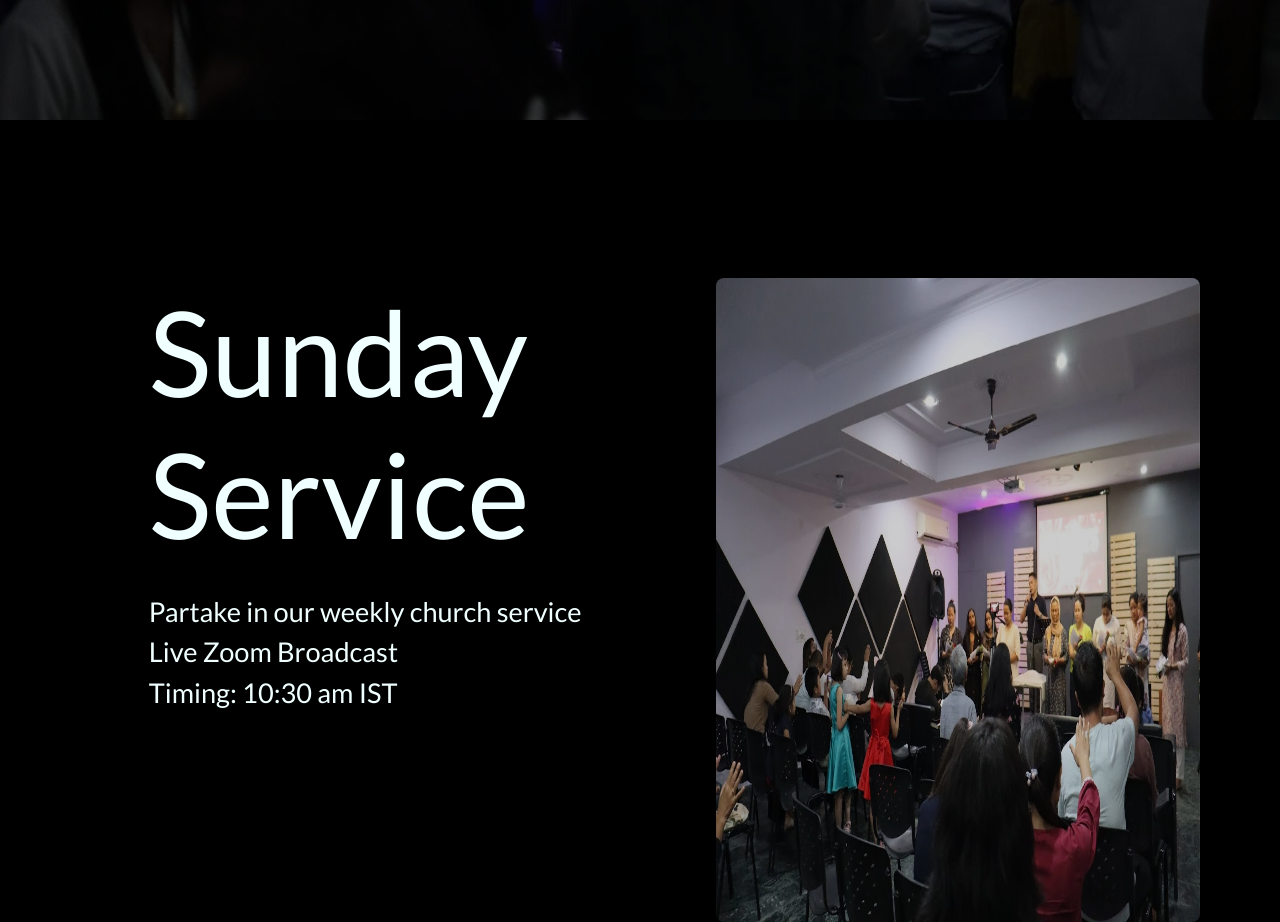
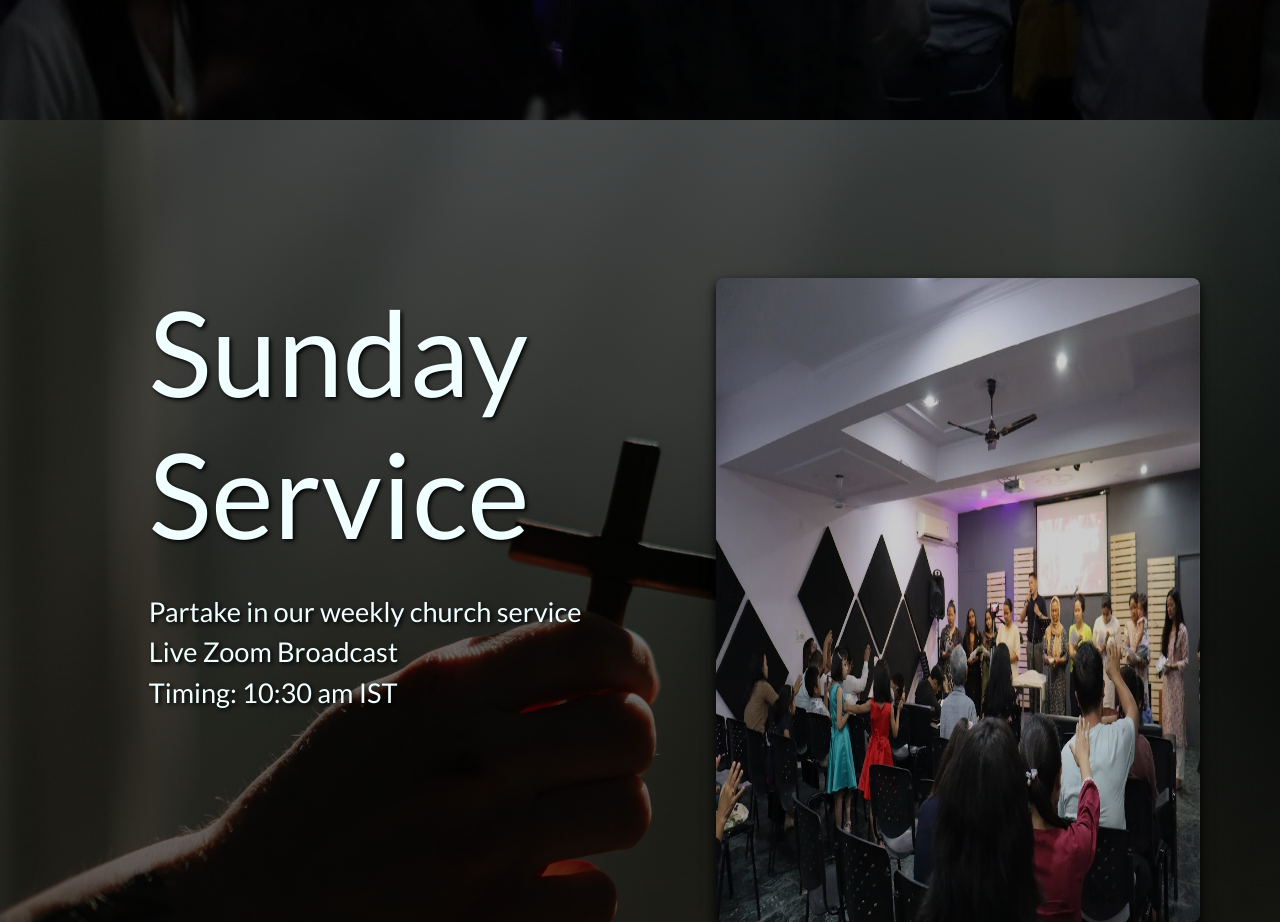
Before and after one commit to Paulzhub/klc, a plain HTML site: page index.html in a window 1280 px wide. Shown: the part 840-1762 px from the top of the page. Drawn offline with nearby package versions, Linux system fonts and the light colour scheme; a web font is replaced by a local one.

Commit message:
Section 2 bg update in index.html

```diff
--- a/index.html
+++ b/index.html
@@ -204,7 +204,7 @@
       		rgba(0, 0, 0, 0.6)
     		),
     		/* your image */
-			url("Church pics/Cross in Hand.jpg");
+			url("Cross in Hand.jpg");
 			background-position: center;
 			/* background-color: rgb(44, 44, 63); */
 			background-repeat: no-repeat;
```
